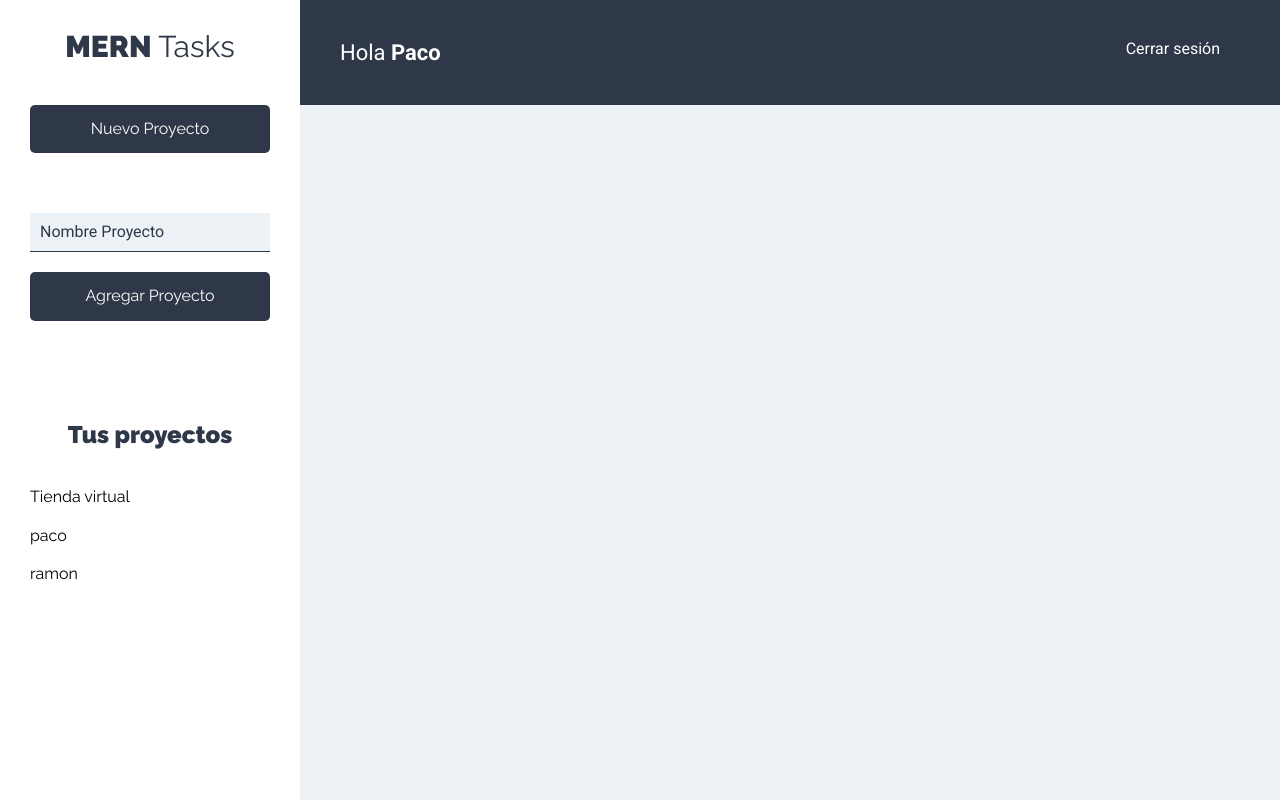
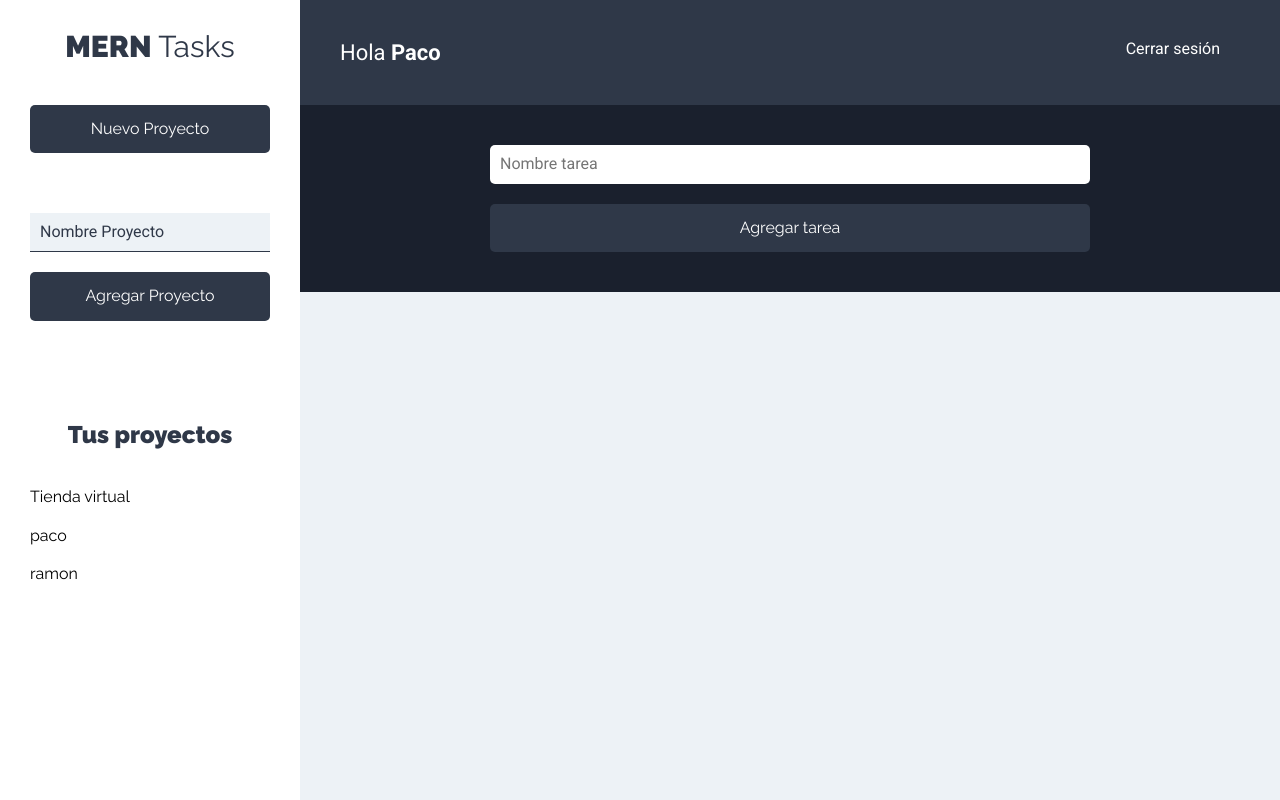
Before and after one commit to eskalona17/MERN-tasks-app, a React (Create React App) app in the folder client/: page /proyectos in a window 1280 px wide. Built offline with nearby package versions, Linux system fonts and the light colour scheme.

Commit message:
creating form component for the tasks

```diff
--- a/client/src/components/proyectos/Proyectos.js
+++ b/client/src/components/proyectos/Proyectos.js
@@ -1,6 +1,7 @@
 import React from 'react';
 import Sidebar from '../layout/Sidebar'
 import Header from '../layout/Header';
+import FormTarea from '../tareas/FormTarea';
 
 const Proyectos = () => {
     return (
@@ -9,6 +10,7 @@
             <div className="seccion-principal">
                 <Header/>
                 <main>
+                    <FormTarea />
                     <div className="contenedor-tareas">
 
                     </div>
--- /dev/null
+++ b/client/src/components/tareas/FormTarea.js
@@ -0,0 +1,23 @@
+import React from "react";
+
+const FormTarea = () => {
+  return (
+    <div className="formulario">
+      <form action="">
+        <div className="contenedor-input">
+          <input
+            type="text"
+            placeholder="Nombre tarea"
+            name="nombre"
+            className="input-text"
+          />
+        </div>
+        <div className="contenedor-input">
+            <input type="submit" className="btn btn-primario btn-submit btn-block" value="Agregar tarea"/>
+        </div>
+      </form>
+    </div>
+  );
+};
+
+export default FormTarea;
```
Also changed, not shown: client/src/components/tareas/ListadoTareas.js (added), client/src/components/tareas/Tarea.js (added).
